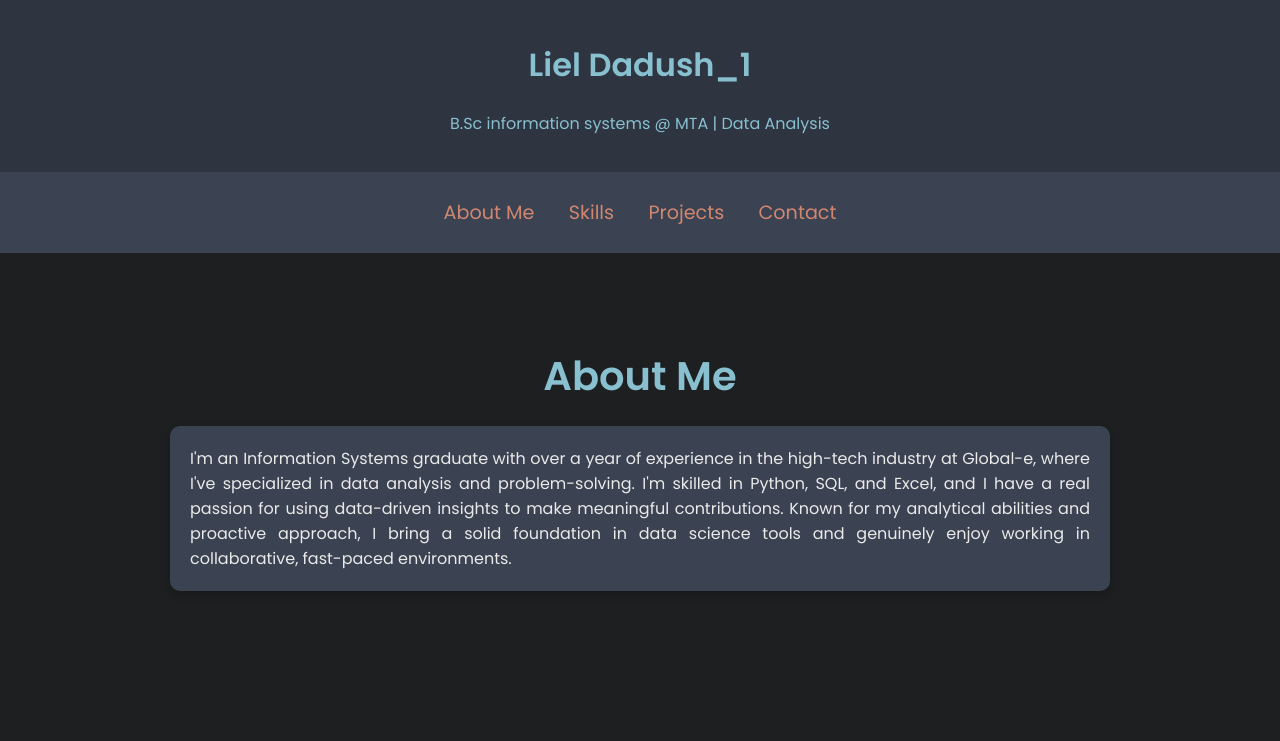
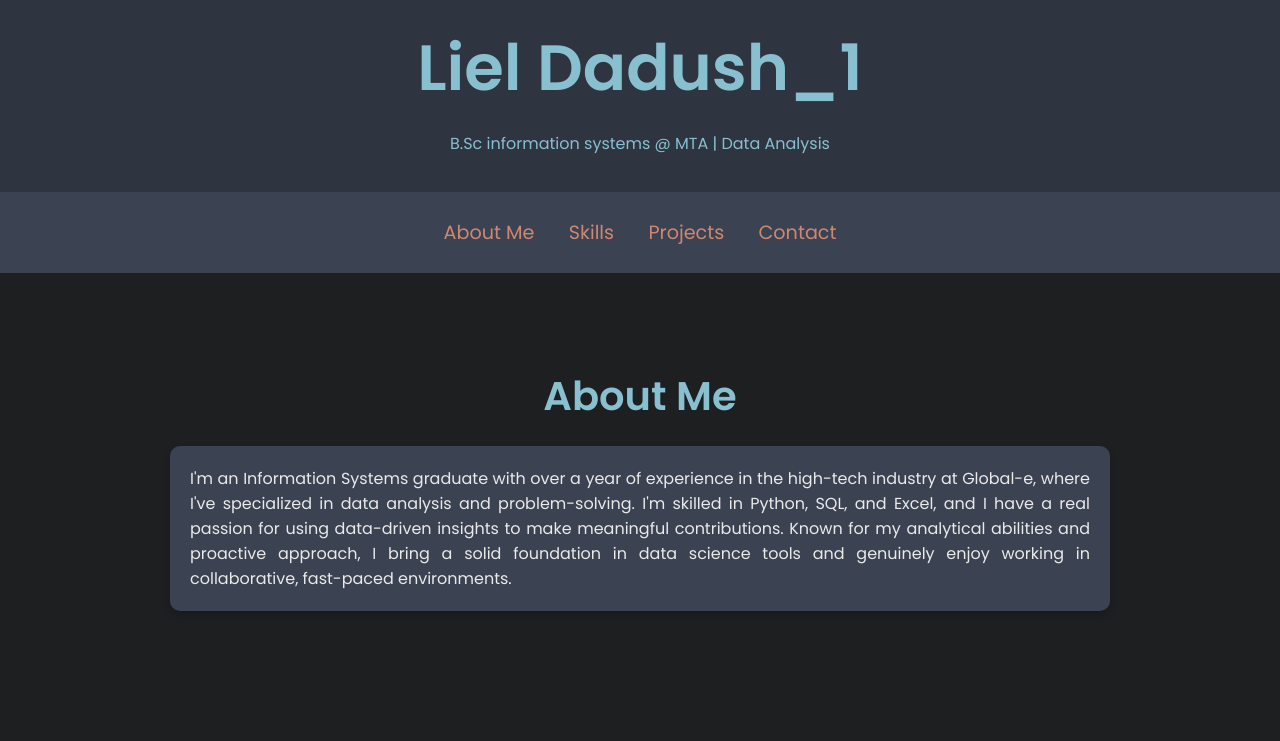
Before and after one commit to lield1096/lield1096.github.io, a plain HTML site: page index.html in a window 1280 px wide. Shown: the top 741 px of the page. Drawn offline with Linux system fonts and the light colour scheme.

Commit message:
Update style.css

```diff
--- a/style.css
+++ b/style.css
@@ -47,6 +47,11 @@ nav ul li a:hover {
 .section {
     padding: 60px 20px;
     text-align: center;
+}
+
+h1 {
+    font-size: 4rem; /* Adjust as needed */
+    margin: 0;
 }
 
 /* Title styling */
```
